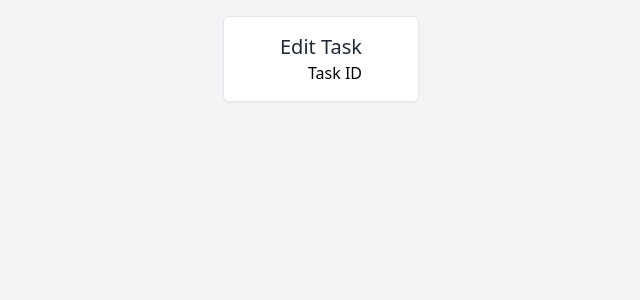
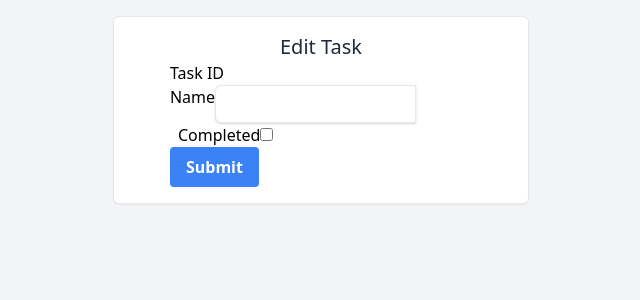
Before and after one commit to andrewsanc/todoist, a React (Create React App) app: page /task/1 in a window 1280 px wide. Shown: the top 300 px of the page, without its empty margins (319-959 px from the left). Built offline with nearby package versions, Linux system fonts and the light colour scheme; no server answers.

Commit message:
added edit card elements

```diff
--- a/src/EditCard.js
+++ b/src/EditCard.js
@@ -28,6 +28,20 @@ const EditCard = () => {
           <span>Task ID</span>
           <span>{taskID}</span>
         </div>
+        <div className='flex'>
+          <span>Name</span>
+          <input
+            className='shadow border py-2 px-3 text-gray-700 leading-tight focus:outline-none focus:shadow-outline w-8/12 rounded-l-md'
+            type='text'
+          />
+        </div>
+        <div>
+          <span className='ml-2'>Completed</span>
+          <input type='checkbox' className='form-checkbox' />
+        </div>
+        <button className='bg-blue-500 hover:bg-blue-700 text-white font-bold py-2 px-4 rounded'>
+          Submit
+        </button>
       </div>
     </div>
   );
```
